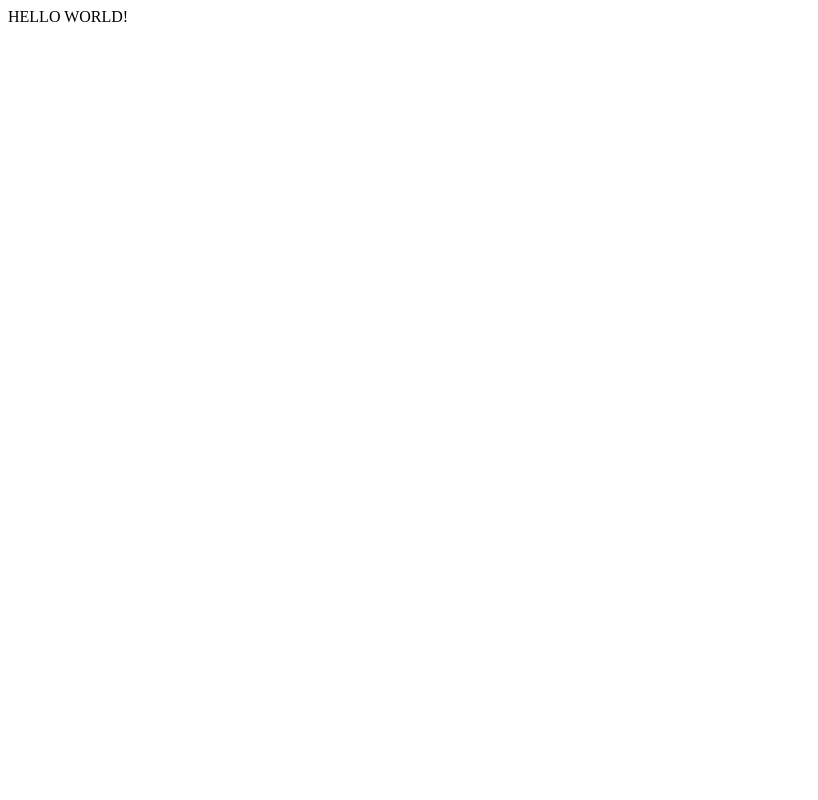
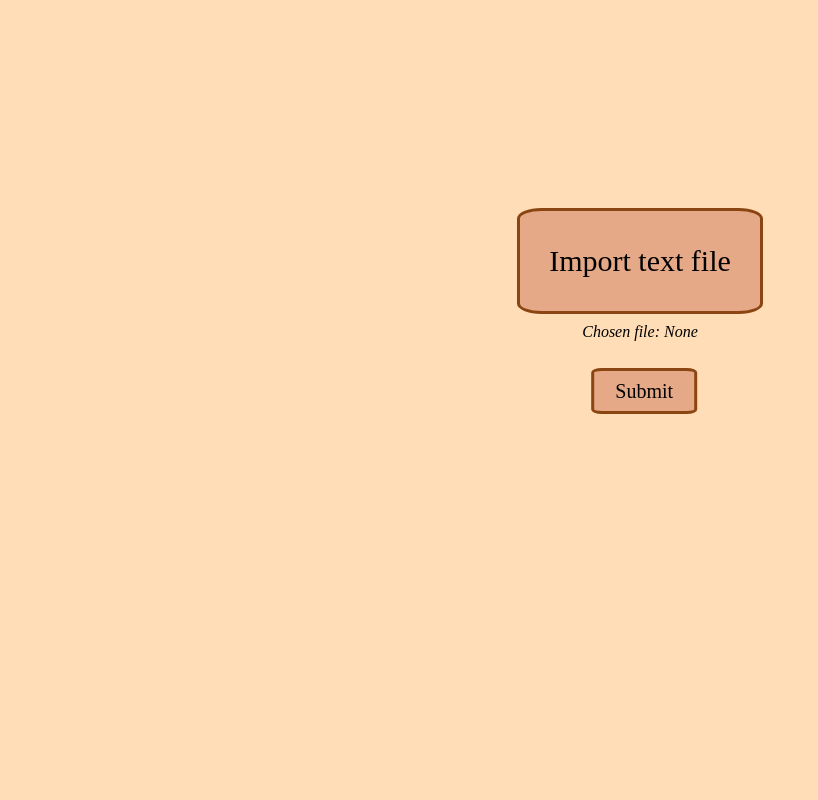
Before and after one commit to KillLaker/HackTues-X, a Flask app: page / in a window 1280 px wide. Before the commit the part shown is almost empty. Shown: the whole page, without its empty margins (0-818 px from the left). Run offline with Flask 3, Linux system fonts and the light colour scheme.

Commit message:
Added uploading page.

```diff
--- a/app.py
+++ b/app.py
@@ -1,10 +1,34 @@
-from flask import Flask, render_template
+from flask import Flask, render_template, request, redirect, url_for, flash
+import os
+
+from werkzeug.utils import secure_filename
 
 app = Flask(__name__)
 
-@app.route("/")
+
+@app.route("/", methods=['GET'])
 def home():
     return render_template('index.html')
 
+
+@app.route("/upload", methods=['POST'])
+def get_uploaded_file():
+    uploaded_file = request.files['uploaded-file']
+
+    if 'uploaded-file' not in request.files:
+        return render_template('error_uploading.html')
+
+    print("Filename" + uploaded_file.filename)
+
+    if len(uploaded_file.filename) == 0:
+        return render_template('error_uploading.html')
+
+    app.config['UPLOAD_FOLDER'] = './static/uploads'
+
+    uploaded_file.save(os.path.join(app.config['UPLOAD_FOLDER'], 'quiz-source.txt'))
+
+    return redirect(url_for('home'))
+
+
 if __name__ == "__main__":
     app.run(host="0.0.0.0", port=8000, debug=True)
--- /dev/null
+++ b/static/styles/style.css
@@ -0,0 +1,60 @@
+body {
+    background-color: #ffddb6;
+}
+
+#form-div {
+    position: absolute;
+    left: 50%;
+    top: 50%;
+    transform:  translate(-50%, -120%);
+}
+
+#file-field{
+    display: none;
+}
+
+#file-field-label {
+    border-style: solid;
+    border-color: saddlebrown;
+    background-color: #e5a987;
+    display: block;
+    height: 100px;
+    width: 240px;
+    text-align: center;
+    line-height: 100px;
+    font-size: 30px;
+    border-radius: 10%;
+}
+
+#file-field-label:hover {
+    background-color: #9c6b4b;
+}
+
+#submit-field {
+    display: none
+}
+
+#submit-field-label {
+    position: absolute;
+    display: block;
+    border-style: solid;
+    border-color: saddlebrown;
+    height: 40px;
+    width: 100px;
+    transform: translateX(70%);
+    text-align: center;
+    line-height: 40px;
+    font-size: 20px;
+    border-radius: 10%;
+    background-color: #e5a987;
+}
+
+#submit-field-label:hover {
+    background-color: #9c6b4b;
+}
+
+#chosen-file {
+    font-style: italic;
+    text-align: center;
+    transform: translateY(-50%);
+}
--- a/templates/index.html
+++ b/templates/index.html
@@ -1 +1,32 @@
-HELLO WORLD!
+<!DOCTYPE html>
+<html>
+    <head>
+        <link rel = "stylesheet" href = "../static/styles/style.css">
+    </head>
+    <body>
+        <div id = "form-div">
+            <form method = "post" enctype="multipart/form-data" action = "/upload">
+                <input type = "file" id = "file-field" name = "uploaded-file">
+                <label for = "file-field" id = "file-field-label">
+                    Import text file
+                </label>
+                <br>
+                <div id = "chosen-file">
+                    <span>Chosen file: </span>
+                    <span id = "chosen-file-name">None</span>
+                </div>
+
+                <br>
+                <input type = "submit" id = "submit-field">
+                <label for = "submit-field" id = "submit-field-label">Submit</label>
+            </form>
+        </div>
+        <script>
+            let inputFile = document.getElementById('file-field');
+            let fileNameField = document.getElementById('chosen-file-name');
+            inputFile.addEventListener('change', event => {
+                fileNameField.textContent = event.target.files[0].name
+            })
+        </script>
+    </body>
+</html>
```
Also changed, not shown: templates/error_uploading.html (added, +9 -0 lines).
